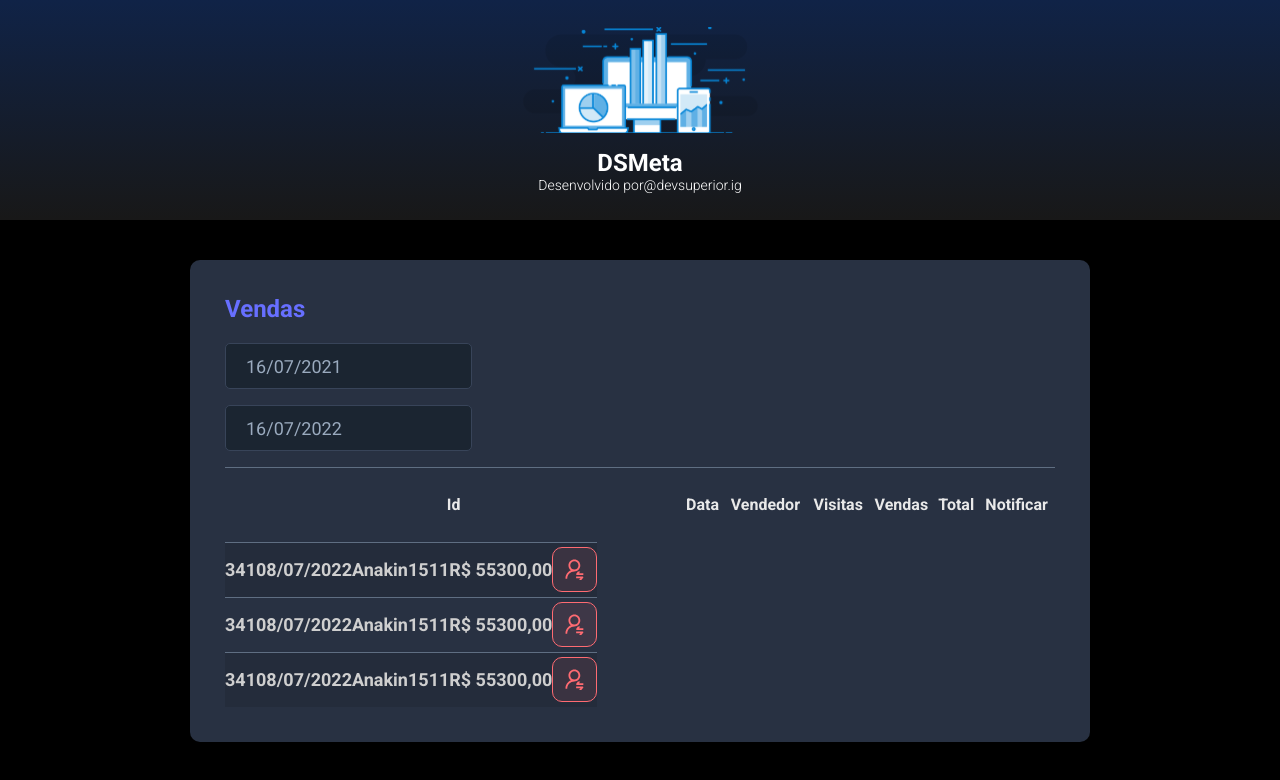
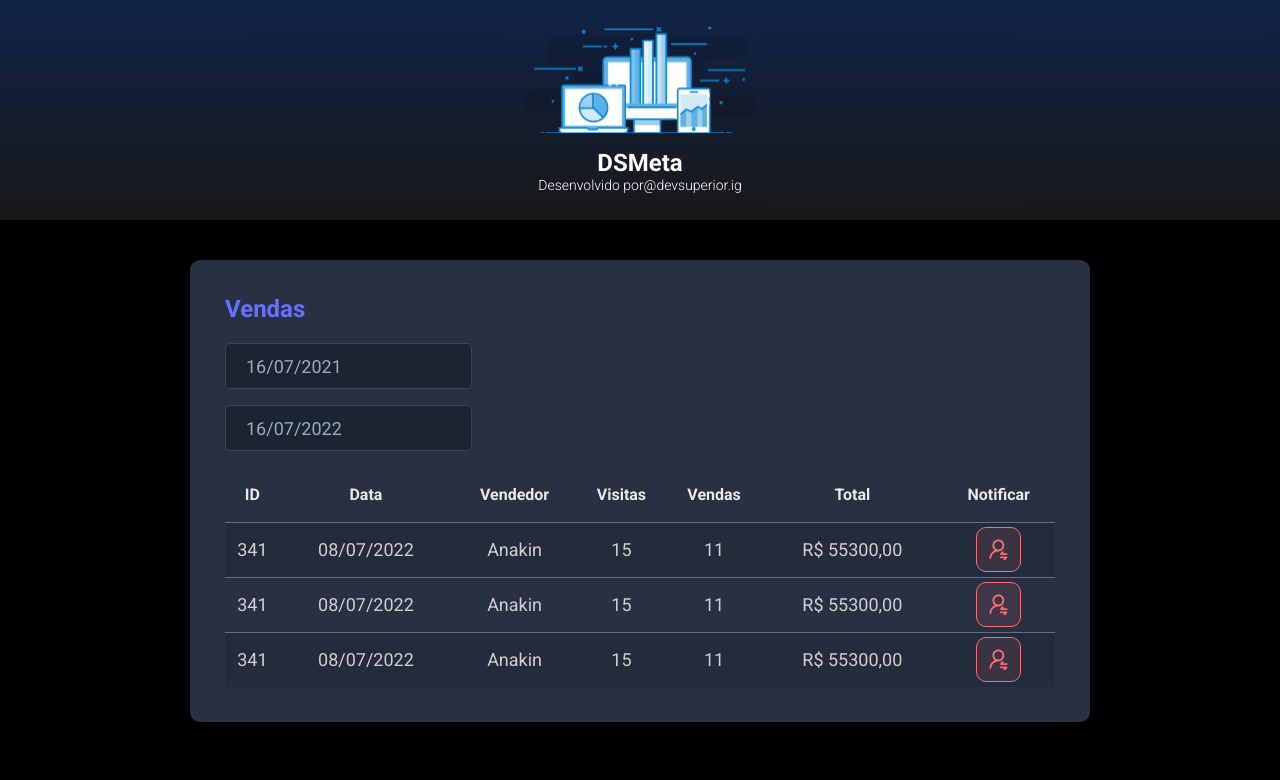
Before and after one commit to lucasSampaio8221/dsmeta, a React (Vite) app in the folder frontend/: page / in a window 1280 px wide. Shown: the top 780 px of the page. Built offline with nearby package versions, Linux system fonts and the light colour scheme.

Commit message:
useState

```diff
--- a/frontend/src/components/NotificationButton/styles.css
+++ b/frontend/src/components/NotificationButton/styles.css
@@ -1,8 +1,8 @@
 .dsmeta-red-btn {
     height: 45px;
     width: 45px;
-    background-color: rgba(255, 107, 114, 0.1);
-    border: 1px solid #FF6B72;
+    background: rgba(255, 107, 114, 0.1);
+    border: 1px solid #ff6b72;
     border-radius: 10px;
     display: flex;
     align-items: center;
--- a/frontend/src/components/SalesCard/index.tsx
+++ b/frontend/src/components/SalesCard/index.tsx
@@ -32,11 +32,11 @@ function SalesCard() {
                     />
                 </div>
             </div>
-
+            <div>
                 <table className="dsmeta-sales-table">
                     <thead>
                         <tr>
-                        <th className="show992">Id</th>
+                            <th className="show992">ID</th>
                             <th className="show576">Data</th>
                             <th>Vendedor</th>
                             <th className="show992">Visitas</th>
@@ -44,6 +44,7 @@ function SalesCard() {
                             <th>Total</th>
                             <th>Notificar</th>
                         </tr>
+                    </thead>
                     <tbody>
                         <tr>
                             <td className="show992">341</td>
@@ -85,9 +86,9 @@ function SalesCard() {
                             </td>
                         </tr>
                     </tbody>
-                </thead>
             </table>
         </div>
+        </div >
     )
 }
 
--- a/frontend/src/components/SalesCard/styles.css
+++ b/frontend/src/components/SalesCard/styles.css
@@ -5,20 +5,9 @@
 }
 
 .dsmeta-sales-title {
-    color: #676FFF;
+    color: #676fff;
     font-size: 24px;
     margin-bottom: 20px;
-}
-
-.dsmeta-form-control {
-    width: 100%;
-    height: 46px;
-    background-color: #1B2531;
-    border: 1px solid #384459;
-    border-radius: 5px;
-    color: #9AAABE;
-    padding: 0 20px;
-    font-size: 18px;
 }
 
 .dsmeta-form-control-container {
@@ -26,27 +15,38 @@
     max-width: 300px;
 }
 
+.dsmeta-form-control {
+    width: 100%;
+    height: 46px;
+    background-color: #1b2531;
+    border: 1px solid #384459;
+    border-radius: 5px;
+    color: #9aaabe;
+    padding: 0 20px;
+    font-size: 18px;
+}
+
 .dsmeta-sales-table {
     width: 100%;
     border-spacing: 0;
     border-collapse: collapse;
-    text-align: center;
 }
 
 .dsmeta-sales-table thead {
     height: 55px;
     font-size: 16px;
-    color: #E9E9E9;
+    color: #e9e9e9;
     font-weight: 700;
 }
 
 .dsmeta-sales-table tbody {
     font-size: 14px;
-    font-weight: 74px;
-    color: #CFCFCF;
+    font-weight: 400;
+    color: #cfcfcf;
+    text-align: center;
 }
 
-.dsmeta-sales-table tr {
+.dsmeta-sales-table tbody tr {
     height: 74px;
     border-top: 1px solid #5f6e82;
 }
@@ -56,7 +56,7 @@
 }
 
 .dsmeta-sales-table tbody tr:nth-child(odd) {
-    background-color: #242C3B;
+    background-color: #242c3b;
 }
 
 .dsmeta-red-btn-container {
```
Lines whose indentation alone changed are shown as unchanged.
